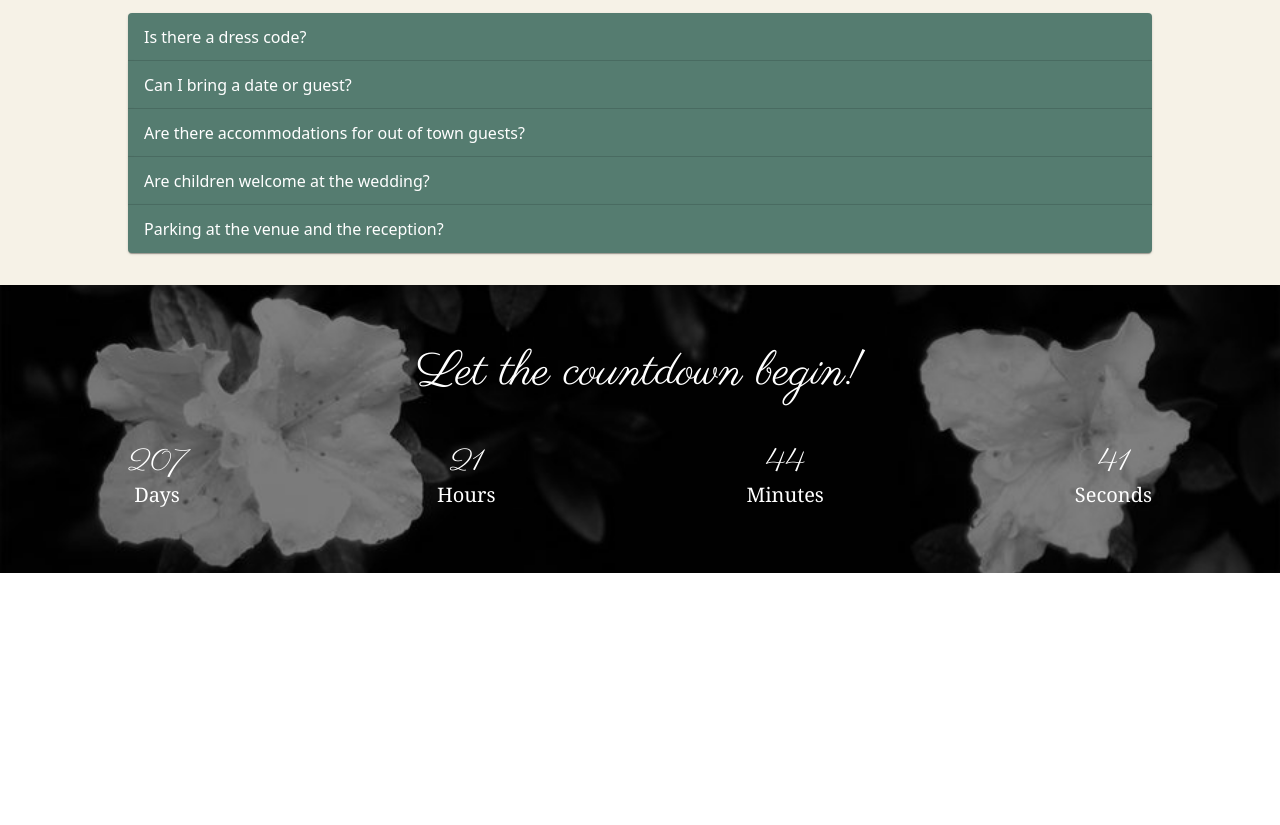
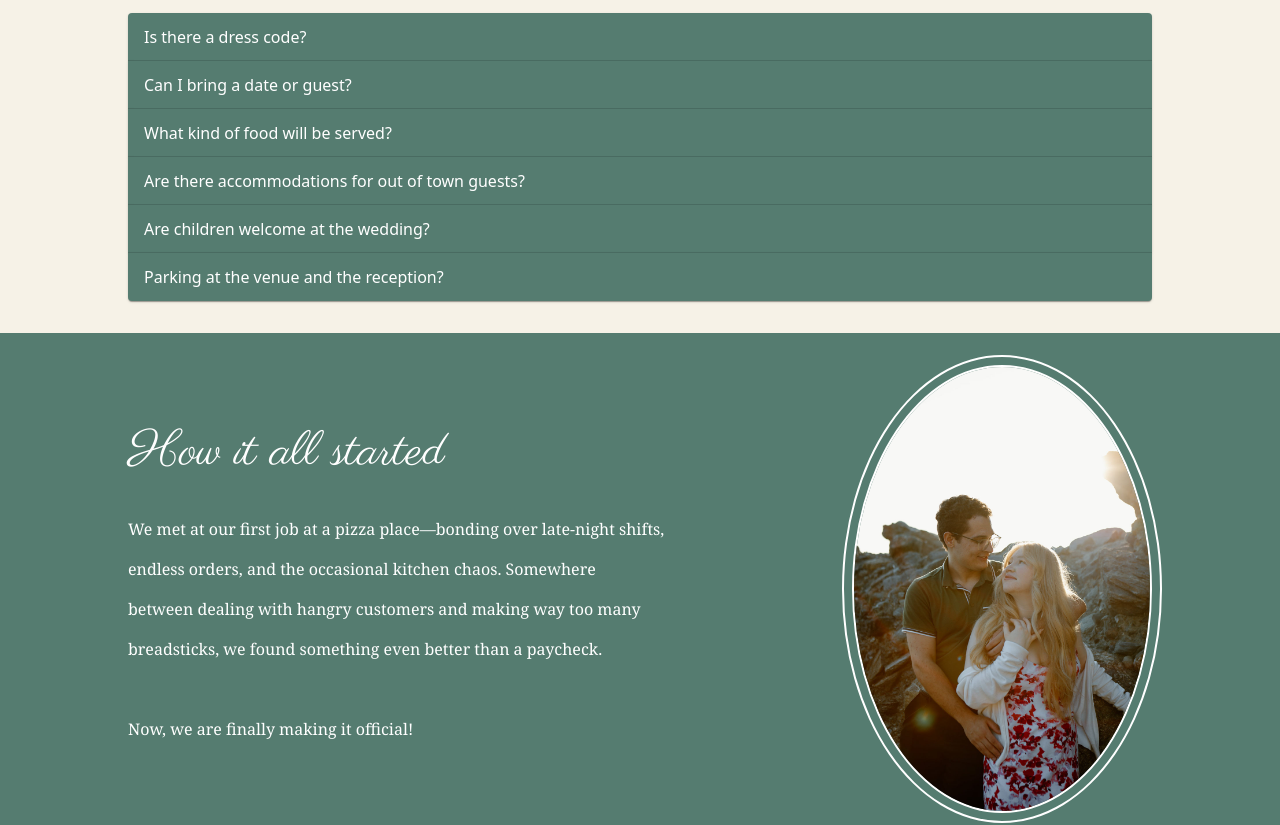
Before and after one commit to nathanngrove/nathanbridgetwedding, a Next.js app: page /nathanbridgetwedding/ in a window 1280 px wide. Shown: the part 960-1785 px from the top of the page. Before the commit the page ends 1533 px from the top, so only its background shows below. Built offline with nearby package versions, Linux system fonts and the light colour scheme; some icons are missing.

Commit message:
Adding back our story section and update faq

```diff
--- a/src/app/page.tsx
+++ b/src/app/page.tsx
@@ -82,6 +82,10 @@
 							}
 						/>
 						<FaqAccordion
+							summary={"What kind of food will be served?"}
+							details={"We are serving Italian cuisine."}
+						/>
+						<FaqAccordion
 							summary={
 								"Are there accommodations for out of town guests?"
 							}
@@ -92,7 +96,7 @@
 						<FaqAccordion
 							summary={"Are children welcome at the wedding?"}
 							details={
-								"Children are of course welcome at the wedding."
+								"If your children are invited, you'll have extra spots listed when you RSVP. If you are not sure, please reach out at (909) 600-3163."
 							}
 						/>
 						<FaqAccordion
@@ -102,7 +106,33 @@
 					</div>
 				</div>
 			</section>
-
+			<section className="bg-darkemerald p-8">
+				<div className="max-w-screen-lg mx-auto flex flex-col gap-8 md:flex-row md:justify-between items-center">
+					<div>
+						<SubHeading
+							text="How it all started"
+							className={`text-white text-left max-w-screen-lg mx-auto mb-8 ${parisienne.className}`}
+						/>
+						<p className="text-white max-w-[60ch] text-md leading-10 font-serif">
+							We met at our first job at a pizza place—bonding
+							over late-night shifts, endless orders, and the
+							occasional kitchen chaos. Somewhere between dealing
+							with hangry customers and making way too many
+							breadsticks, we found something even better than a
+							paycheck. <br />
+							<br />
+							Now, we are finally making it official!
+						</p>
+					</div>
+					<Image
+						src="us.jpg"
+						alt="Us <3"
+						className="overflow-hidden block rounded-[50%] border-2 border-white outline outline-2 outline-white outline-offset-8"
+						width={300}
+						height={300}
+					/>
+				</div>
+			</section>
 			<section className={`py-16 px-8 bg-darkemerald relative`}>
 				<Image
 					src="floral-dark.jpg"
```
